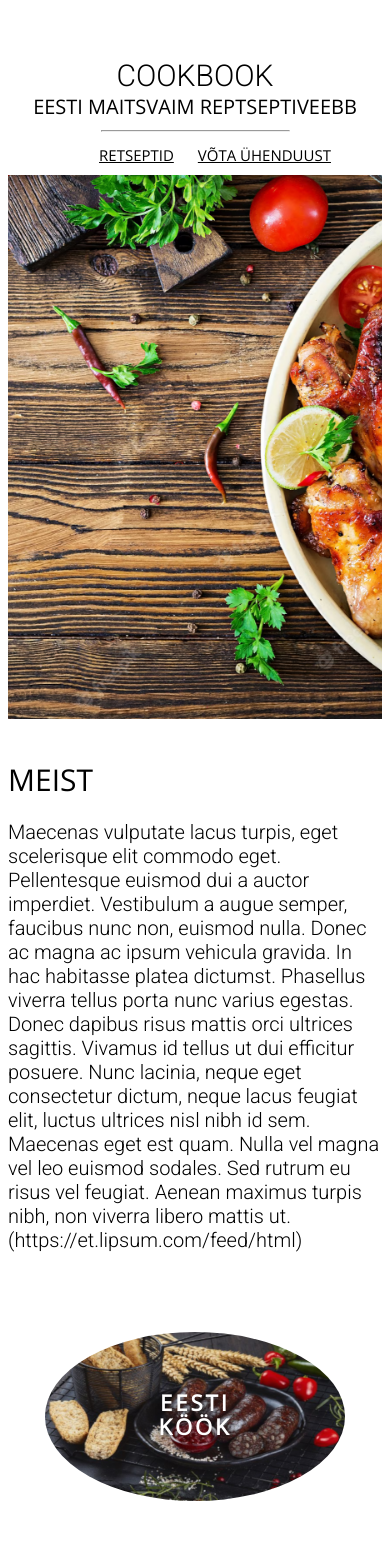
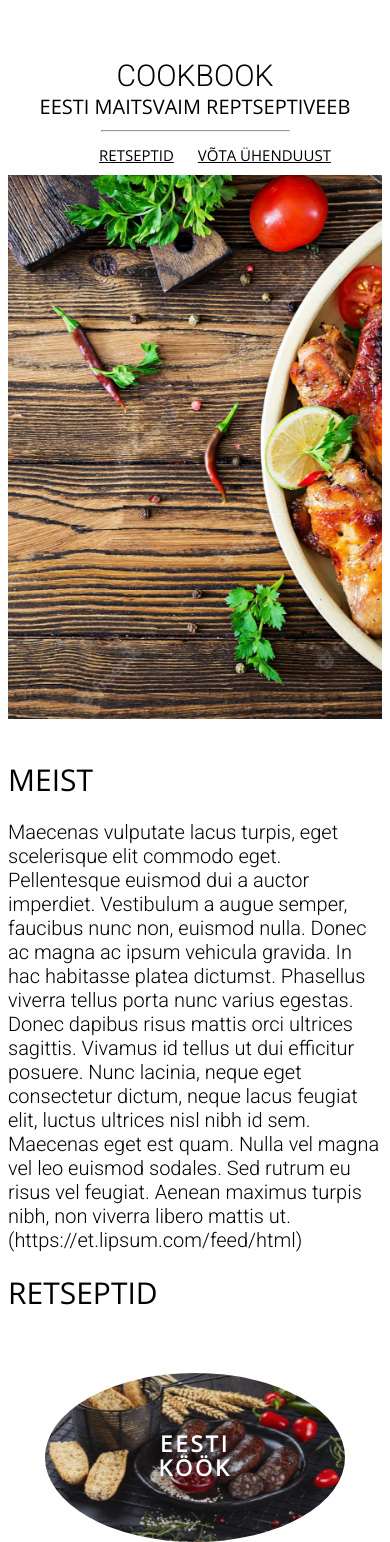
Before and after one commit to TKap000/VLE_y2, a plain HTML site: page index.html in a window 390 px wide. Shown: the top 1542 px of the page. Drawn offline with nearby package versions, Linux system fonts and the light colour scheme.

Commit message:
pisiparandused

```diff
--- a/index.html
+++ b/index.html
@@ -13,7 +13,7 @@
         <div  class="pealkiri">
 
             <h1>COOKBOOK</h1>
-            <h2>EESTI MAITSVAIM REPTSEPTIVEEBB</h2>
+            <h2>EESTI MAITSVAIM REPTSEPTIVEEB</h2>
 
         </div>
 
@@ -56,6 +56,7 @@
 
         </div>
 
+        <h4>RETSEPTID</h4>
 
         <section class="maailmaa-kookid">
 
@@ -82,15 +83,15 @@
     <footer>
 
         <ul class="lehe-alus">
-            <li><p>&copy;: 05.09.2023</p></li>
+            <li><p>&copy;: 10.09.2023</p></li>
             <li><p>tel: 5443532</p></li>
             <li><p>&commat;: email@email.ee</p></li>
         </ul>
 
         <div class="meedia">
 
-        <a href="-"><img src="img/instgram_2.png" alt="instagram" /></a>
-        <a href="-"><img src="img/youtub.png" alt="youtube" /></a>
+        <a href="https://www.instagram.com/"><img src="img/instgram_2.png" alt="instagram" /></a>
+        <a href="https://www.youtube.com/"><img src="img/youtub.png" alt="youtube" /></a>
 
        </div>
 
--- a/style.css
+++ b/style.css
@@ -106,6 +106,10 @@ h3 {
     margin: 0 auto;
 }
 
+h4 {
+    visibility: hidden;
+}
+
 main .meist {
     font-family: "Roboto", sans-serif;
     font-size: 20px;
@@ -144,6 +148,14 @@ main .meist {
 
     main .kokkad-pilt img {
         display: none;
+    }
+
+    h4 {
+        visibility: visible;
+        font-family: "Open Sans", sans-serif;
+        font-size: 30px;
+        font-weight: 300;
+        margin: 0 auto;
     }
 }
 
```
Also changed, not shown: 1 other file.
